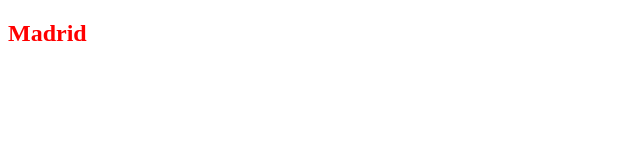
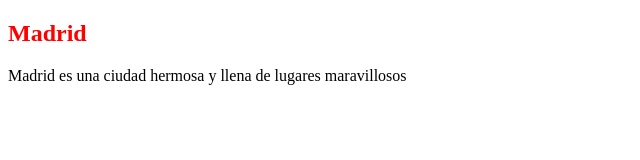
Before and after one commit to alexeusse/test_git, a plain HTML site: page index.html in a window 1280 px wide. Shown: the whole page, without its empty margins (0-640 px from the left). Drawn offline with Linux system fonts and the light colour scheme.

Commit message:
add js and main.js

```diff
--- a/index.html
+++ b/index.html
@@ -8,5 +8,6 @@
 </head>
 <body>
     <h2>Madrid</h2>
+    <p>Madrid es una ciudad hermosa y llena de lugares maravillosos</p>
 </body>
 </html>
--- /dev/null
+++ b/js/main.js
@@ -0,0 +1 @@
+console.log("Hola Madrid")
```
